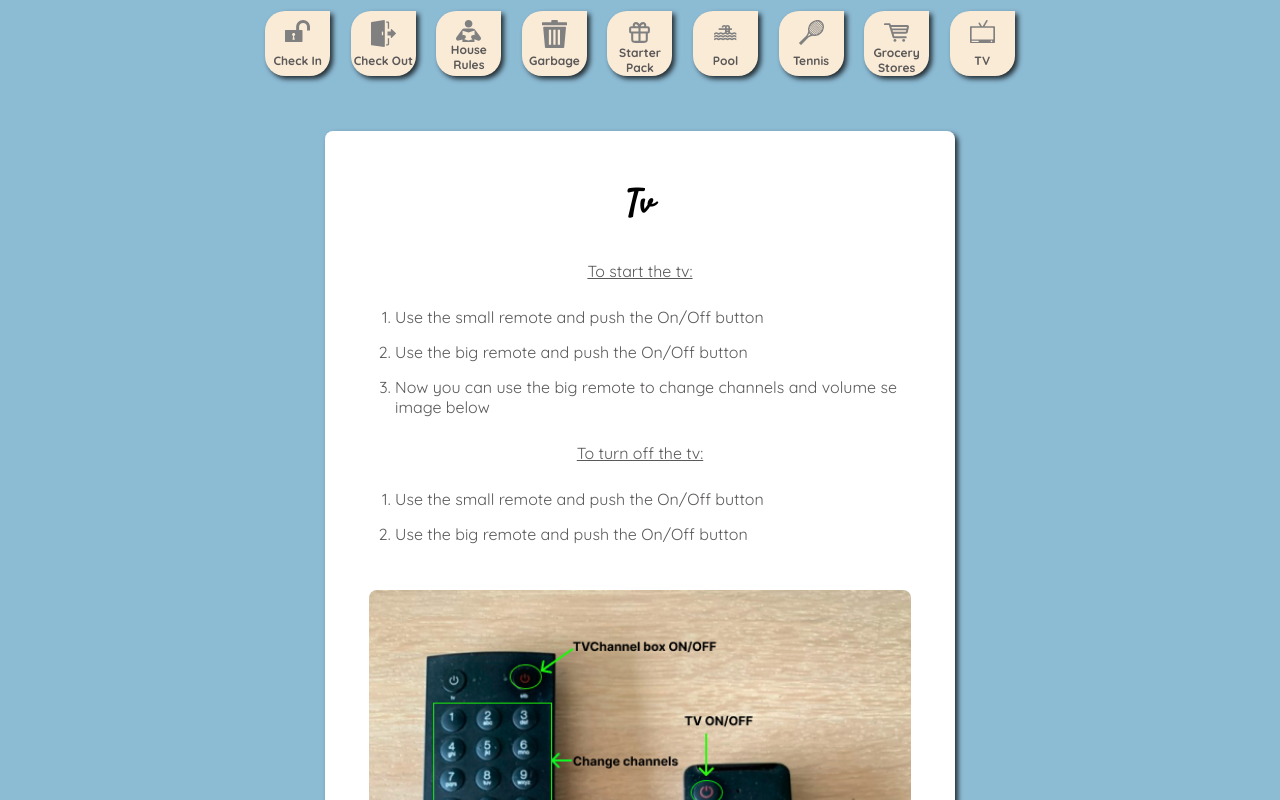
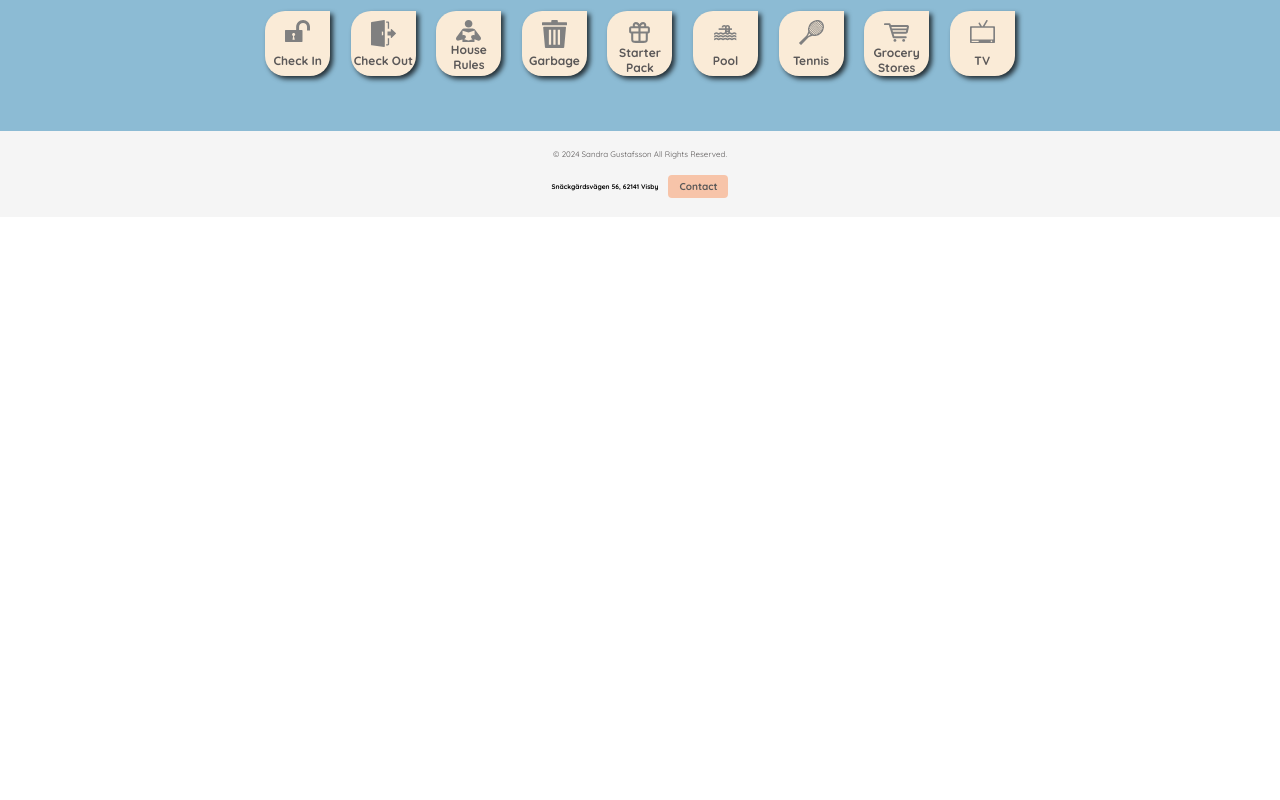
Before and after one commit to SVMaxica/apartmentManual, a React (Vite) app: page / in a window 1280 px wide. Shown: the part 1280-2080 px from the top of the page. After the commit the page ends 1497 px from the top, so only its background shows below. Built offline with nearby package versions, Linux system fonts and the light colour scheme.

Commit message:
added link to tv component

```diff
--- a/src/App.jsx
+++ b/src/App.jsx
@@ -34,7 +34,7 @@ export const App = () => {
       {activeComponent === 'Pool' && <Pool />}
       {activeComponent === 'StarterPack' && <StarterPack />}
       {activeComponent === 'GroceryStores' && <GroceryStore />}
-      <Tv />
+      {activeComponent === 'TV' && <Tv />}
       <Footer />
     </div>
   );
```
